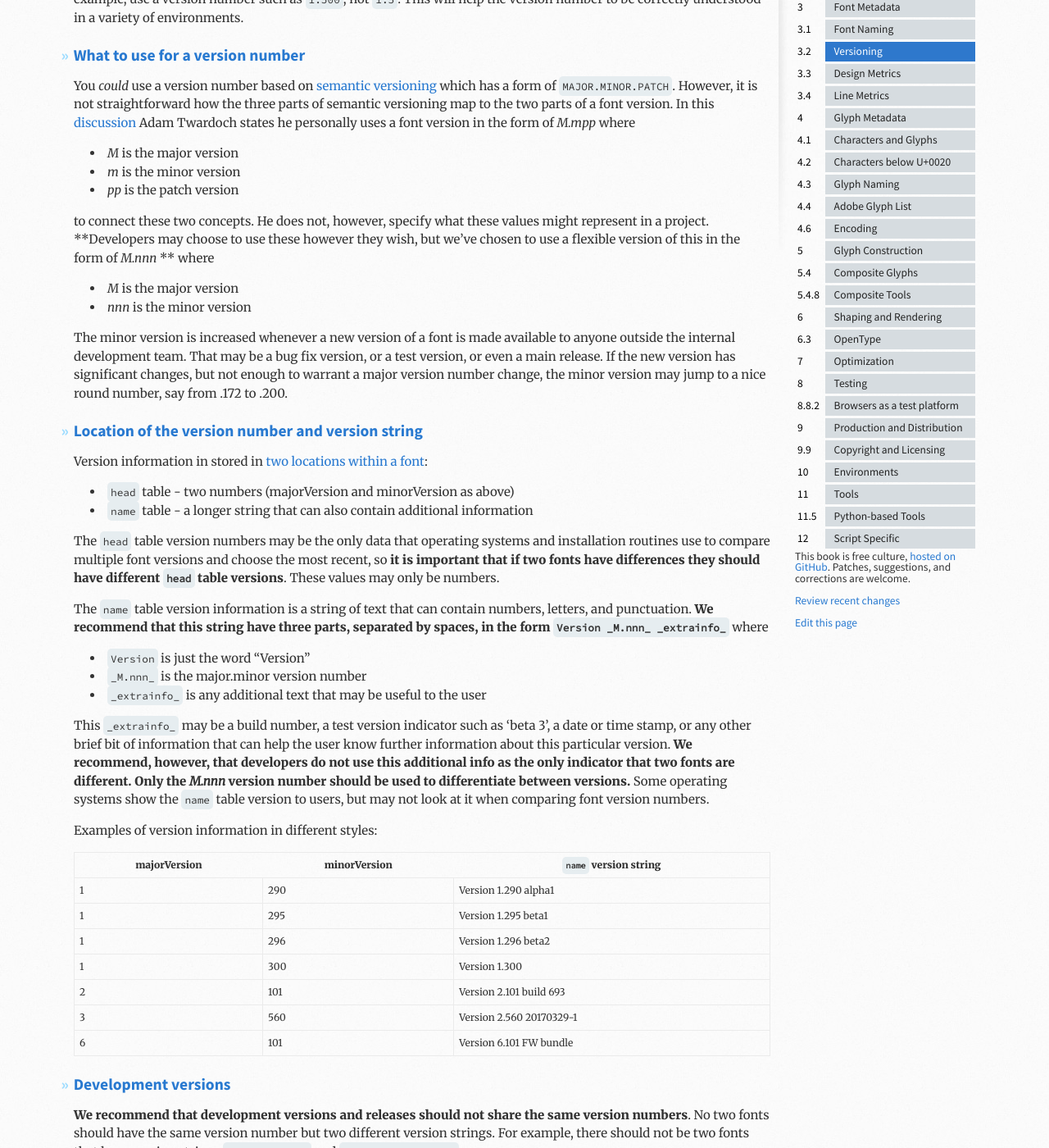
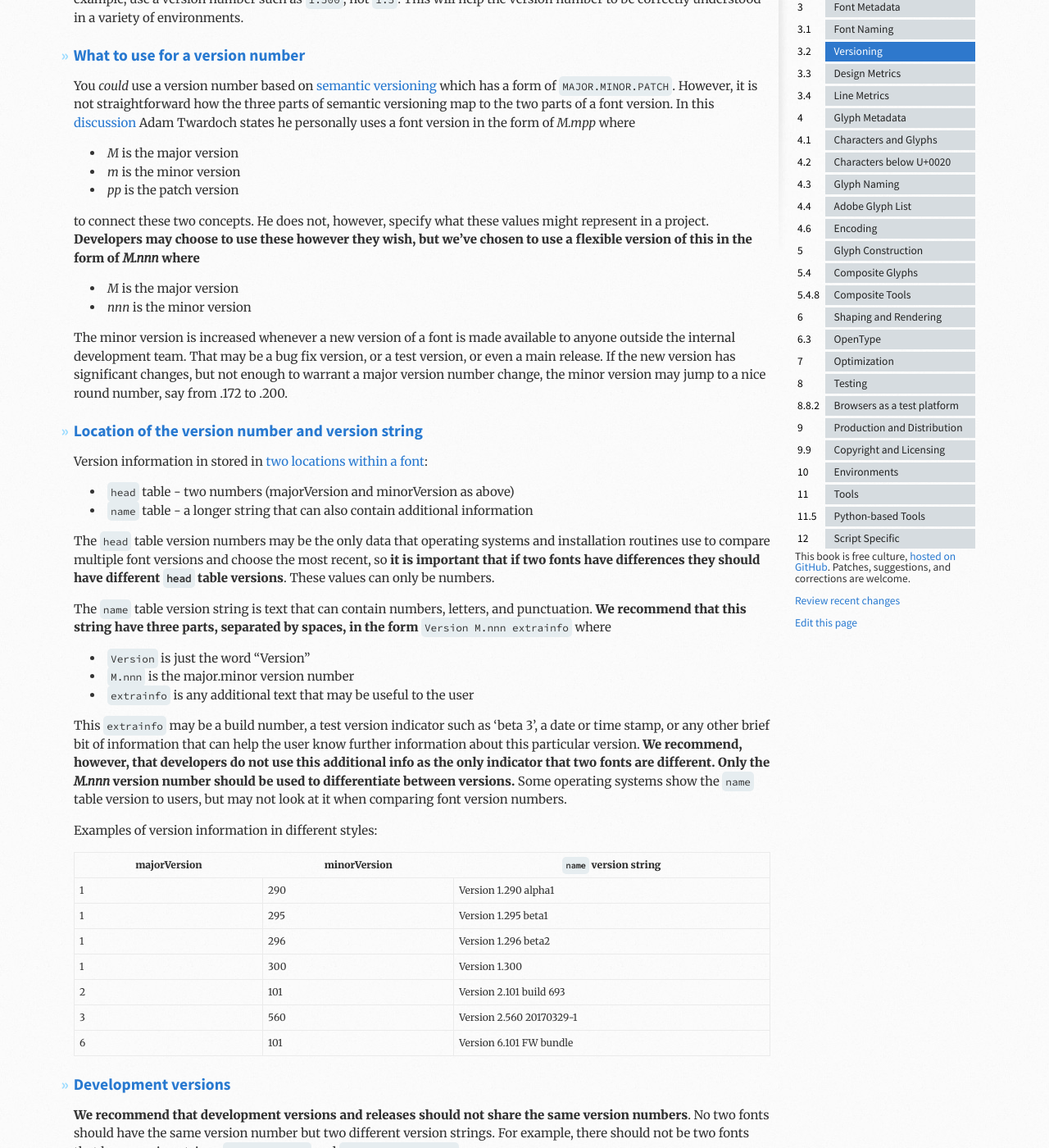
Before and after one commit to silnrsi/FDBP, a Jekyll site: the page built from en-US/Versioning.md, in a window 1280 px wide and 1400 px high, scrolled down 374 px. Shown: the whole window at 82% size. Built offline with Jekyll 4.4.1, drawn with Linux system fonts in a browser that asks for light colours; some of the changed text lies outside the part shown.

Commit message:
Further improvements

```diff
--- a/en-US/Versioning.md
+++ b/en-US/Versioning.md
@@ -22,7 +22,7 @@ You _could_ use a version number based on [semantic versioning][Semver] which ha
 - _m_ is the minor version
 - _pp_ is the patch version
 
-to connect these two concepts. He does not, however, specify what these values might represent in a project. **Developers may choose to use these however they wish, but we've chosen to use a flexible version of this in the form of _M.nnn_ ** where
+to connect these two concepts. He does not, however, specify what these values might represent in a project. **Developers may choose to use these however they wish, but we've chosen to use a flexible version of this in the form of _M.nnn_ where**
 
 - _M_ is the major version
 - _nnn_ is the minor version
@@ -36,15 +36,15 @@ Version information in stored in [two locations within a font][OTSpec]:
 - `head` table - two numbers (majorVersion and minorVersion as above)
 - `name` table - a longer string that can also contain additional information
 
-The `head` table version numbers may be the only data that operating systems and installation routines use to compare multiple font versions and choose the most recent, so **it is important that if two fonts have differences they should have different `head` table versions**. These values may only be numbers.
+The `head` table version numbers may be the only data that operating systems and installation routines use to compare multiple font versions and choose the most recent, so **it is important that if two fonts have differences they should have different `head` table versions**. These values can only be numbers.
 
-The `name` table version information is a string of text that can contain numbers, letters, and punctuation. **We recommend that this string have three parts, separated by spaces, in the form `Version _M.nnn_ _extrainfo_`** where
+The `name` table version string is text that can contain numbers, letters, and punctuation. **We recommend that this string have three parts, separated by spaces, in the form** `Version M.nnn extrainfo` where
 
 - `Version` is just the word "Version"
-- `_M.nnn_` is the major.minor version number
-- `_extrainfo_` is any additional text that may be useful to the user
+- `M.nnn` is the major.minor version number
+- `extrainfo` is any additional text that may be useful to the user
 
-This `_extrainfo_` may be a build number, a test version indicator such as 'beta 3', a date or time stamp, or any other brief bit of information that can help the user know further information about this particular version. **We recommend, however, that developers do not use this additional info as the only indicator that two fonts are different. Only the _M.nnn_ version number should be used to differentiate between versions.** Some operating systems show the `name` table version to users, but may not look at it when comparing font version numbers.
+This `extrainfo` may be a build number, a test version indicator such as 'beta 3', a date or time stamp, or any other brief bit of information that can help the user know further information about this particular version. **We recommend, however, that developers do not use this additional info as the only indicator that two fonts are different. Only the _M.nnn_ version number should be used to differentiate between versions.** Some operating systems show the `name` table version to users, but may not look at it when comparing font version numbers.
 
 Examples of version information in different styles:
 
@@ -66,13 +66,15 @@ Development versions may have indicators such as _alpha_ or _beta_ in the versio
 
 ## How to set the version number and version string
 
-In UFO sources the information is held in three keys in `fontinfo.plist`. FontLab (in the Font Info dialog) and FontForge (go to _Element > Font Info > PS Names_) have fields for both tables.
+In UFO sources the information is held in three keys in `fontinfo.plist`. FontLab (in the _Font Info_ dialog) and FontForge (go to _Element > Font Info > PS Names_) have fields for both tables.
 
 By default, Glyphs only provides a way to set the Version major and minor numbers (in the _Font Info > Font_ panel). However there is a way to set the version string in that panel:
 
 - Click on the + sign next to _Custom Parameter_
 - Under _Property_ choose _versionString_
 - Type the version string into the _Value_ field
+
+Here is a summary of where to set version numbers and version strings:
 
 | | FontLab | Glyphs | FontForge | UFOv2 |
 | --- | --- | --- | --- | --- |
```
